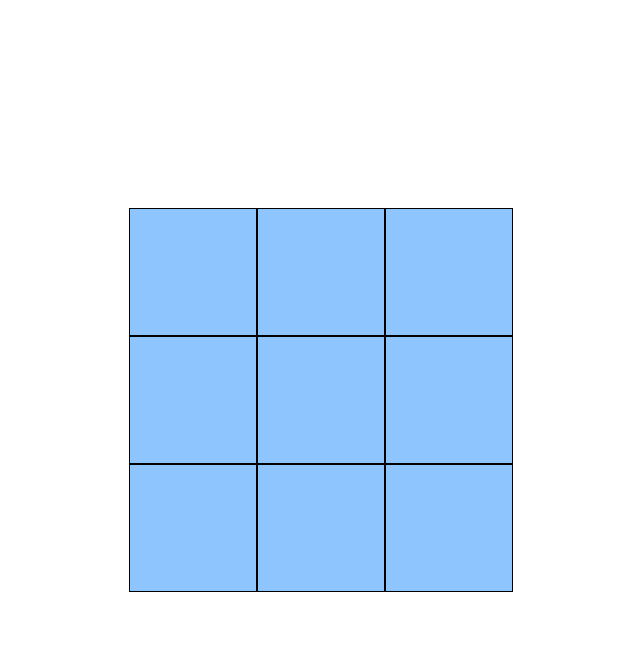
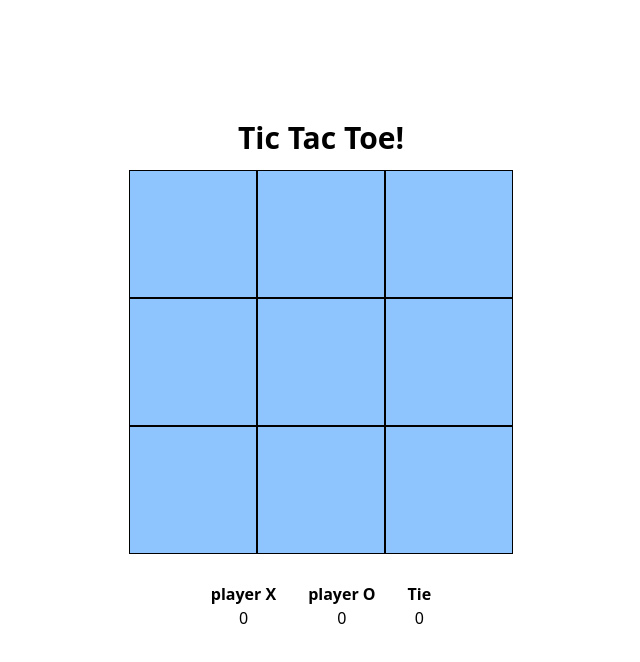
Before and after one commit to kirollos-sedhom/React-practice, a React (Vite) app: page / in a window 1280 px wide. Shown: the top 662 px of the page, without its empty margins (319-959 px from the left). Built offline with nearby package versions, Linux system fonts and the light colour scheme.

Commit message:
add player scores

```diff
--- a/src/components/TicTacToe.tsx
+++ b/src/components/TicTacToe.tsx
@@ -4,6 +4,10 @@ const TicTacToe = () => {
   const [gameState, setGameState] = useState(Array(9).fill(""));
   const [currentPlayer, setCurrentPlayer] = useState("X");
   const [previousPlayer, setPreviousPlayer] = useState("O");
+  const [gameOver, setGameOver] = useState(false);
+  const [playerXwinCount, setplayerXwinCount] = useState(0);
+  const [playerOwinCount, setplayerOwinCount] = useState(0);
+  const [tieCount, setTieCount] = useState(0);
 
   useEffect(() => {
     /*
@@ -26,11 +30,23 @@ const TicTacToe = () => {
     ];
 
     if (WinConditions.some(checkWinCondition)) {
-      console.log(previousPlayer, "won");
+      setGameOver(true);
+      if (previousPlayer === "X") {
+        setplayerXwinCount((count) => count + 1);
+      } else {
+        setplayerOwinCount((count) => count + 1);
+      }
     }
   }, [gameState]);
+  useEffect(() => {
+    if (!gameOver) {
+      setGameState(Array(9).fill(""));
+    }
+  }, [gameOver]);
   return (
-    <div className="h-screen flex items-center justify-center">
+    <div className="h-screen flex flex-col items-center justify-center">
+      <h1 className="text-3xl font-bold absolute top-30">Tic Tac Toe!</h1>
+
       <div className="w-96  h-96 grid grid-rows-3 grid-cols-3">
         {gameState.map((item, index) => {
           return (
@@ -44,6 +60,21 @@ const TicTacToe = () => {
           );
         })}
       </div>
+
+      <div className="scoreboard flex  w-full justify-center gap-8 mt-7">
+        <div className="score flex flex-col items-center">
+          <p className="font-bold">player X</p>
+          <p>{playerXwinCount}</p>
+        </div>
+        <div className="score flex flex-col items-center">
+          <p className="font-bold">player O</p>
+          <p>{playerOwinCount}</p>
+        </div>
+        <div className="score flex flex-col items-center">
+          <p className="font-bold">Tie</p>
+          <p>{tieCount}</p>
+        </div>
+      </div>
     </div>
   );
 
@@ -52,6 +83,9 @@ const TicTacToe = () => {
       // means this square is already used.
       // we don't want to change that
       return;
+    }
+    if (gameOver) {
+      setGameOver(false);
     }
     console.log(index);
     const newGameState = [...gameState];
```
